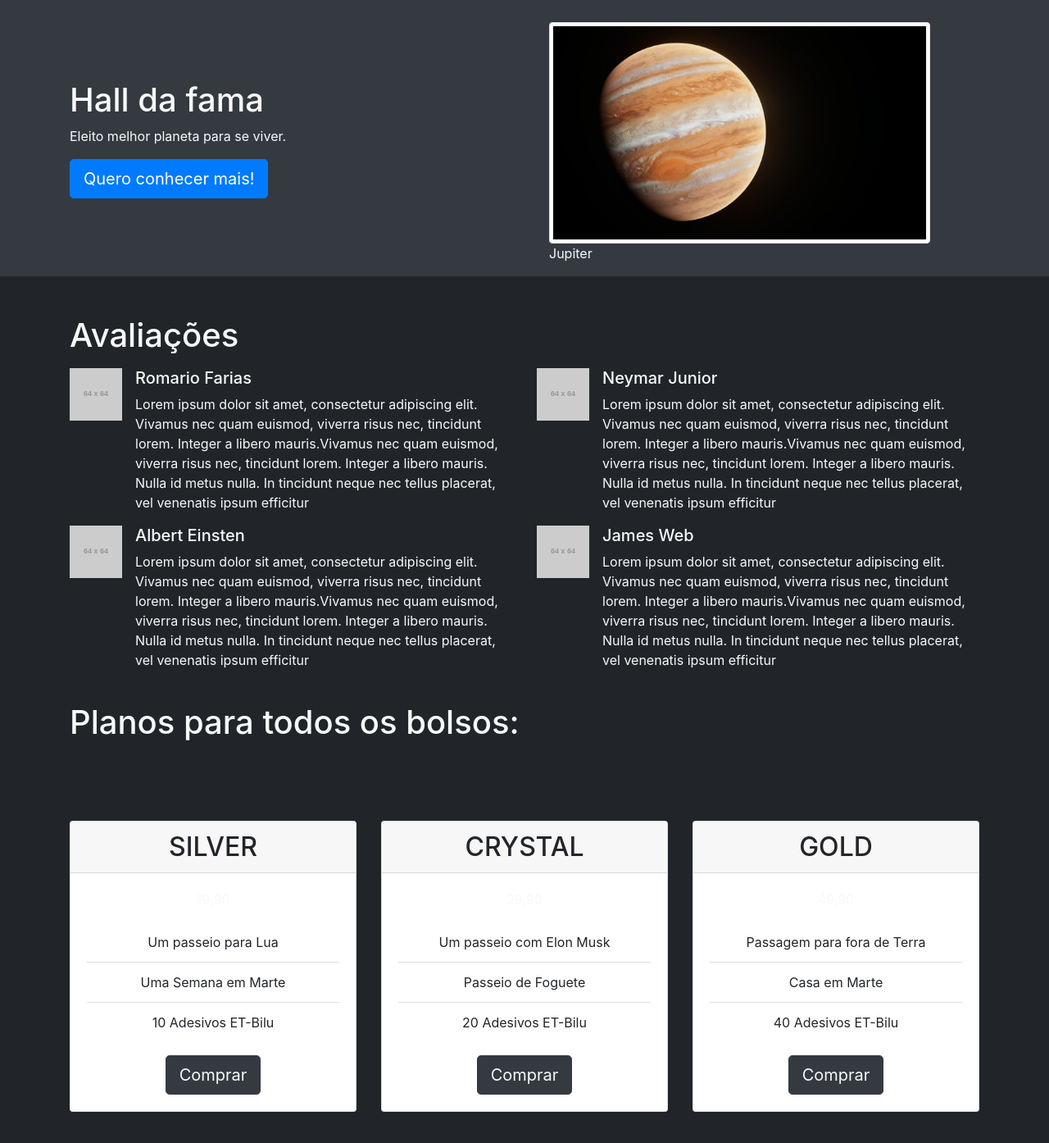
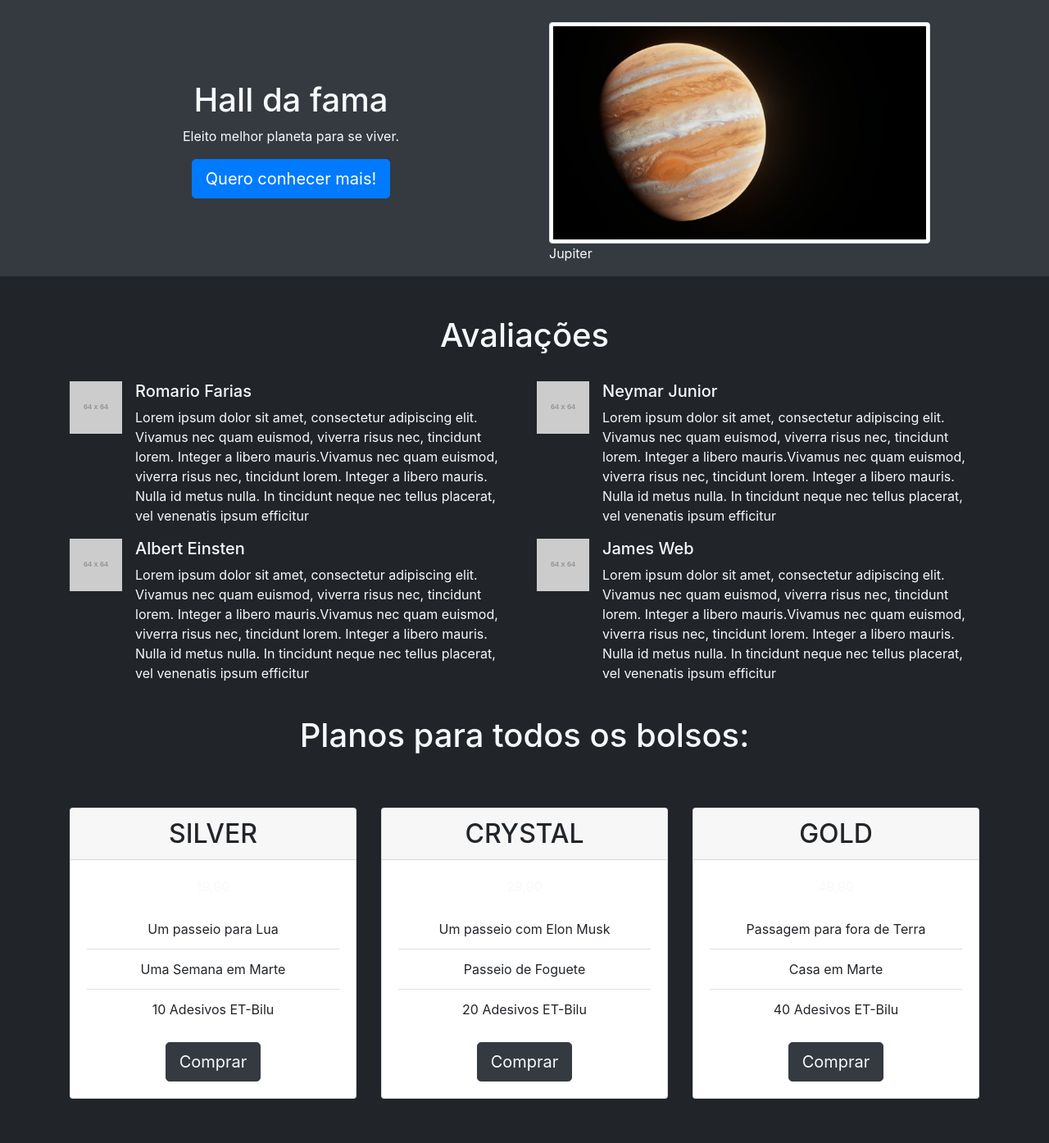
Before and after one commit to pedrodese/Projeto-BootStrap_LandingPage, a plain HTML site: page index.html in a window 1280 px wide. Shown: the part 1046-2440 px from the top of the page at 82% size. Drawn offline with nearby package versions, Linux system fonts and the light colour scheme; placeholder pictures from the web are drawn by us.

Commit message:
Realizado alterações e melhorias

```diff
--- a/index.html
+++ b/index.html
@@ -31,7 +31,7 @@
             <h1 class="display-4 text-light">Momentos Perfeitos !</h1>
                 <p class="lead text-light">Lorem Ipsum</p>
             <form class="input-group">
-                <input type="search" class="form-control" placeholder="Encontre o que você procura...">
+                <input type="search" class="form-control" placeholder="Encontre o que você procura..." style="background-color: transparent;">
                 <span class="input-group-btn">
                     <button class="btn btn-dark">
                         Pesquisar
@@ -111,7 +111,7 @@
             <div class="container">
                 <div class="row d-flex align-items-center">
 
-                  <div class="col-lg-6">
+                  <div class="col-lg-6 text-center">
                     <h1>
                       Hall da fama
                     </h1>
@@ -143,7 +143,7 @@
         </section>
 
         <section class="reviews container pt-5">
-            <h1 class="mb-3 text-light">
+            <h1 class="mb-3 text-light text-center pb-3">
               Avaliações
             </h1>
           <div class="row">
@@ -227,11 +227,11 @@
         </section>
 
         <section class="container planos pt-4 pb-4">
-            <h1 class="text-light mb-5">Planos para todos os bolsos:</h1>
+            <h1 class="text-light mb-5 text-center">Planos para todos os bolsos:</h1>
 
         <div class="row">
 
-            <div class="col-md-4 mt-5 mb-5">
+            <div class="col-md-4 mt-3 mb-3">
                 <div class="card text-center">
                     <h2 class="card-header text-uppercase">Silver</h2>
                     <div class="card-body">
@@ -250,7 +250,7 @@
                 </div>
             </div>
 
-            <div class="col-md-4 mt-5 mb-5">
+            <div class="col-md-4 mt-3 mb-3">
                 <div class="card text-center">
                     <h2 class="card-header text-uppercase">Crystal</h2>
                     <div class="card-body">
@@ -269,7 +269,7 @@
                 </div>
             </div>
 
-            <div class="col-md-4 mt-5 mb-5">
+            <div class="col-md-4 mt-3 mb-3">
                 <div class="card text-center">
                     <h2 class="card-header text-uppercase">Gold</h2>
                     <div class="card-body">
@@ -291,6 +291,14 @@
         </div>
 
         </section>
+
+        <footer>
+
+        </footer>
+
+
+
+
 </main>
 
     <script src="https://cdn.jsdelivr.net/npm/jquery@3.5.1/dist/jquery.slim.min.js" integrity="sha384-DfXdz2htPH0lsSSs5nCTpuj/zy4C+OGpamoFVy38MVBnE+IbbVYUew+OrCXaRkfj" crossorigin="anonymous"></script>
```
